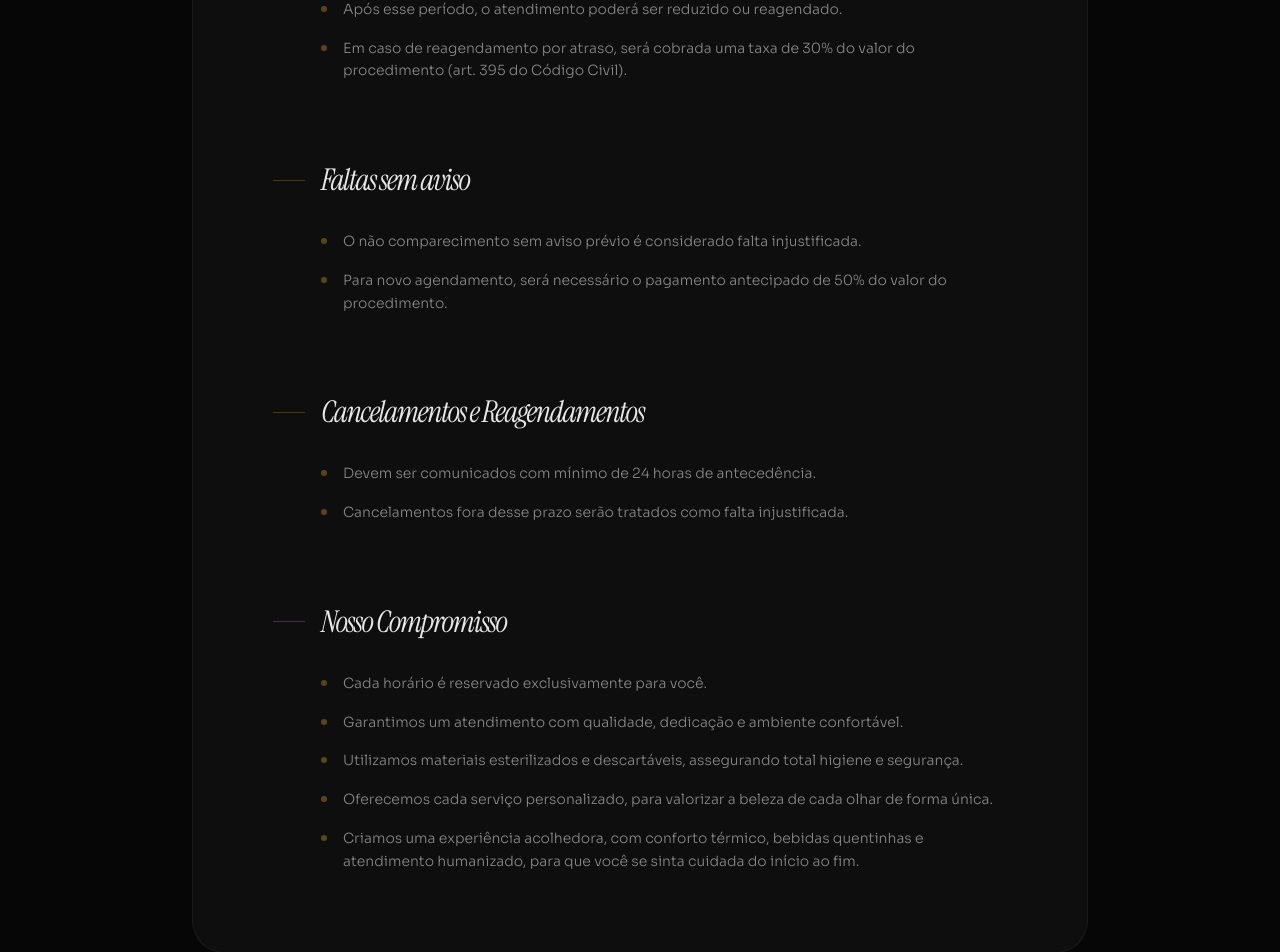
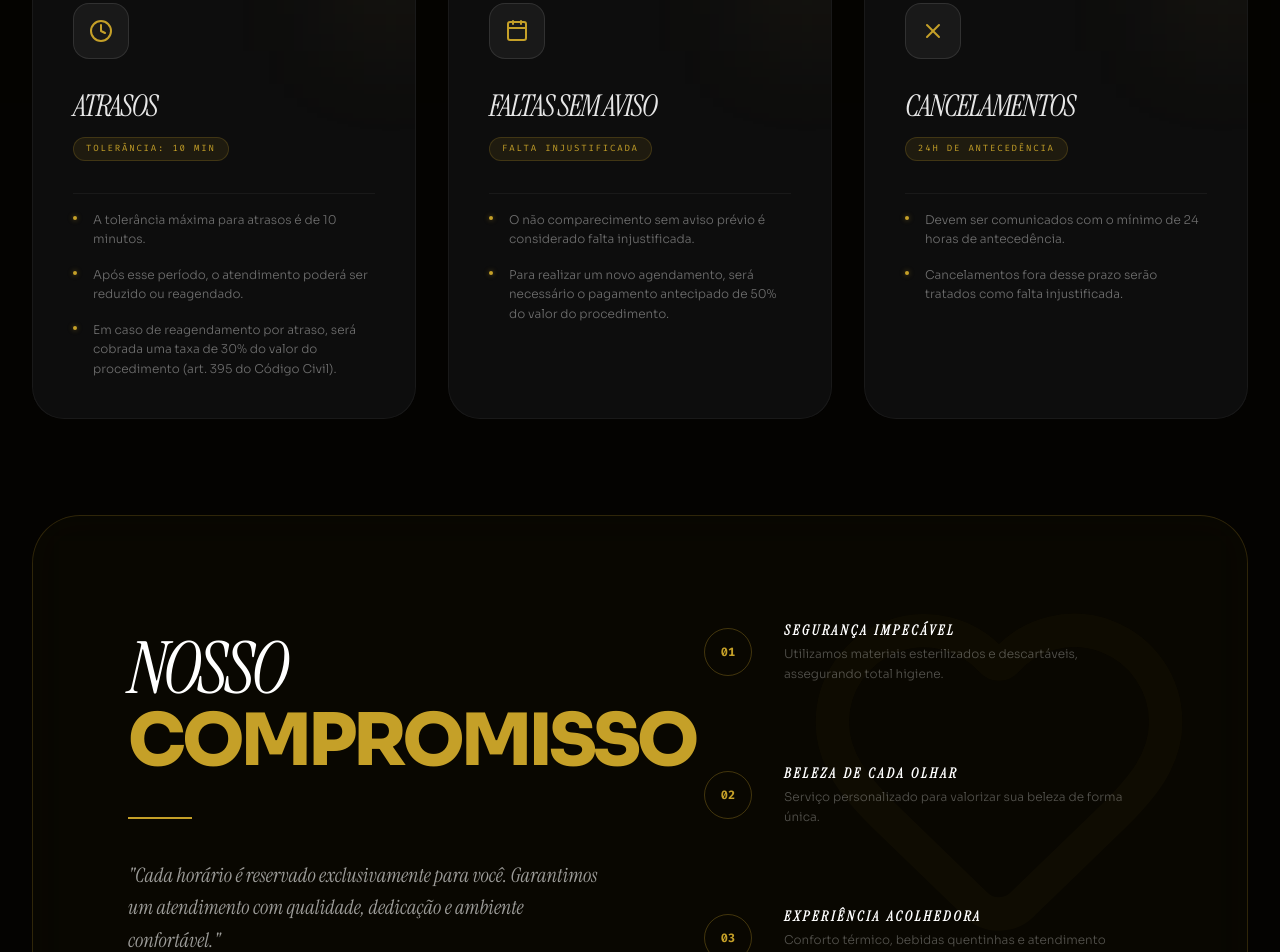
Before and after one commit to felipepazdev/LandingPageBellaBeauty, a React (Vite) app: page / in a window 1280 px wide. Shown: the part 3200-4152 px from the top of the page. Built offline with nearby package versions, Linux system fonts and the light colour scheme.

Commit message:
design: redesign premium das Políticas de Atendimento com grid e destaque de compromisso

```diff
--- a/src/App.jsx
+++ b/src/App.jsx
@@ -581,66 +581,106 @@ const ServicePolicies = () => {
   const policies = [
     {
       title: "Atrasos",
+      icon: <Clock className="w-6 h-6" />,
+      highlight: "Tolerância: 10 min",
       items: [
-        "Tolerância máxima de 10 minutos.",
+        "A tolerância máxima para atrasos é de 10 minutos.",
         "Após esse período, o atendimento poderá ser reduzido ou reagendado.",
         "Em caso de reagendamento por atraso, será cobrada uma taxa de 30% do valor do procedimento (art. 395 do Código Civil)."
       ]
     },
     {
       title: "Faltas sem aviso",
+      icon: <Calendar className="w-6 h-6" />,
+      highlight: "Falta Injustificada",
       items: [
         "O não comparecimento sem aviso prévio é considerado falta injustificada.",
-        "Para novo agendamento, será necessário o pagamento antecipado de 50% do valor do procedimento."
+        "Para realizar um novo agendamento, será necessário o pagamento antecipado de 50% do valor do procedimento."
       ]
     },
     {
-      title: "Cancelamentos e Reagendamentos",
+      title: "Cancelamentos",
+      icon: <X className="w-6 h-6" />,
+      highlight: "24h de antecedência",
       items: [
-        "Devem ser comunicados com mínimo de 24 horas de antecedência.",
+        "Devem ser comunicados com o mínimo de 24 horas de antecedência.",
         "Cancelamentos fora desse prazo serão tratados como falta injustificada."
-      ]
-    },
-    {
-      title: "Nosso Compromisso",
-      items: [
-        "Cada horário é reservado exclusivamente para você.",
-        "Garantimos um atendimento com qualidade, dedicação e ambiente confortável.",
-        "Utilizamos materiais esterilizados e descartáveis, assegurando total higiene e segurança.",
-        "Oferecemos cada serviço personalizado, para valorizar a beleza de cada olhar de forma única.",
-        "Criamos uma experiência acolhedora, com conforto térmico, bebidas quentinhas e atendimento humanizado, para que você se sinta cuidada do início ao fim."
       ]
     }
   ];
 
   return (
-    <section id="politicas" className="py-32 px-8 bg-black/40">
-      <div className="max-w-4xl mx-auto glass-card p-12 md:p-20 border-white/5 relative overflow-hidden group">
-        <div className="absolute top-0 left-1/2 -translate-x-1/2 w-40 h-[2px] bg-luxury-gold/50" />
-        <div className="text-center space-y-16">
-          <div className="space-y-4">
-             <h2 className="text-4xl md:text-5xl font-serif italic text-white uppercase tracking-tighter">Políticas de Atendimento</h2>
-             <div className="w-12 h-[1px] bg-luxury-gold mx-auto" />
-          </div>
+    <section id="politicas" className="py-40 px-8 bg-black relative">
+      <div className="absolute inset-0 bg-luxury-gold/[0.02] pointer-events-none" />
+      <div className="max-w-7xl mx-auto space-y-24">
+        <div className="text-center space-y-4">
+           <span className="text-[10px] font-mono text-luxury-gold tracking-[0.5em] uppercase">Protocolos & Ética</span>
+           <h2 className="text-6xl md:text-8xl italic font-serif text-white tracking-tighter uppercase">
+              Políticas de <span className="text-luxury-gold font-sans font-black not-italic">Atendimento</span>
+           </h2>
+           <div className="w-24 h-[1px] bg-luxury-gold/30 mx-auto mt-8" />
+        </div>
 
-          <div className="space-y-20 text-left">
-            {policies.map((p, i) => (
-              <div key={i} className="space-y-8 group/item">
-                <div className="flex items-center gap-4">
-                  <div className="w-8 h-[1px] bg-luxury-gold/30 group-hover/item:w-12 transition-all" />
-                  <h3 className="text-2xl md:text-3xl font-serif italic text-white/90">{p.title}</h3>
+        <div className="grid grid-cols-1 md:grid-cols-3 gap-8">
+          {policies.map((p, i) => (
+            <div key={i} className="glass-card p-10 border-white/5 hover:border-luxury-gold/40 transition-all group relative overflow-hidden flex flex-col">
+              <div className="absolute -top-10 -right-10 w-32 h-32 bg-luxury-gold/5 blur-[50px] group-hover:bg-luxury-gold/10 transition-all" />
+              <div className="space-y-8 relative z-10 flex-grow">
+                <div className="w-14 h-14 rounded-2xl bg-white/5 border border-white/10 flex items-center justify-center text-luxury-gold group-hover:scale-110 group-hover:bg-luxury-gold group-hover:text-black transition-all duration-500">
+                  {p.icon}
                 </div>
-                <ul className="space-y-4 pl-12">
+                <div className="space-y-4">
+                  <h3 className="text-3xl italic text-white/90 uppercase tracking-tighter leading-none">{p.title}</h3>
+                  <div className="inline-block px-3 py-1 rounded-full bg-luxury-gold/10 border border-luxury-gold/20 text-luxury-gold text-[9px] font-mono uppercase tracking-[0.2em]">
+                    {p.highlight}
+                  </div>
+                </div>
+                <ul className="space-y-4 pt-4 border-t border-white/5">
                   {p.items.map((item, idx) => (
-                    <li key={idx} className="flex gap-4 items-start text-sm text-white/50 font-light leading-relaxed">
-                      <div className="w-1.5 h-1.5 rounded-full bg-luxury-gold/40 mt-2 shrink-0" />
+                    <li key={idx} className="flex gap-4 items-start text-xs text-white/40 font-light leading-relaxed group-hover:text-white/70 transition-colors">
+                      <div className="w-1 h-1 rounded-full bg-luxury-gold mt-1.5 shrink-0 shadow-[0_0_5px_rgba(197,160,40,0.5)]" />
                       {item}
                     </li>
                   ))}
                 </ul>
               </div>
-            ))}
-          </div>
+            </div>
+          ))}
+        </div>
+
+        {/* Nosso Compromisso - Highlighted Banner */}
+        <div className="glass-card p-10 md:p-20 border-luxury-gold/20 bg-luxury-gold/[0.03] relative overflow-hidden rounded-[3rem]">
+           <div className="absolute top-0 right-0 p-12 opacity-[0.03] pointer-events-none">
+              <Heart className="w-[400px] h-[400px] text-luxury-gold" />
+           </div>
+
+           <div className="max-w-5xl mx-auto relative z-10 grid grid-cols-1 lg:grid-cols-2 gap-20 items-center">
+              <div className="space-y-10">
+                 <h3 className="text-6xl md:text-7xl italic font-serif text-white leading-none uppercase">Nosso <br/> <span className="text-luxury-gold font-sans font-black not-italic">Compromisso</span></h3>
+                 <div className="w-16 h-[2px] bg-luxury-gold" />
+                 <p className="text-xl text-white/60 italic font-serif leading-relaxed font-light">
+                   "Cada horário é reservado exclusivamente para você. Garantimos um atendimento com qualidade, dedicação e ambiente confortável."
+                 </p>
+              </div>
+
+              <div className="grid grid-cols-1 gap-8">
+                 {[
+                   { t: "Segurança Impecável", d: "Utilizamos materiais esterilizados e descartáveis, assegurando total higiene." },
+                   { t: "Beleza de Cada Olhar", d: "Serviço personalizado para valorizar sua beleza de forma única." },
+                   { t: "Experiência Acolhedora", d: "Conforto térmico, bebidas quentinhas e atendimento humanizado." }
+                 ].map((item, idx) => (
+                   <div key={idx} className="flex gap-8 items-center group/item p-6 rounded-2xl hover:bg-white/[0.02] transition-colors">
+                      <div className="w-12 h-12 rounded-full border border-luxury-gold/30 flex items-center justify-center text-luxury-gold font-mono text-xs group-hover/item:bg-luxury-gold group-hover/item:text-black transition-all duration-500 shrink-0 font-bold">
+                        0{idx + 1}
+                      </div>
+                      <div className="space-y-1">
+                        <h4 className="text-white font-bold text-sm uppercase tracking-[0.2em]">{item.t}</h4>
+                        <p className="text-white/30 text-xs font-light leading-relaxed group-hover:text-white/50 transition-colors">{item.d}</p>
+                      </div>
+                   </div>
+                 ))}
+              </div>
+           </div>
         </div>
       </div>
     </section>
```
